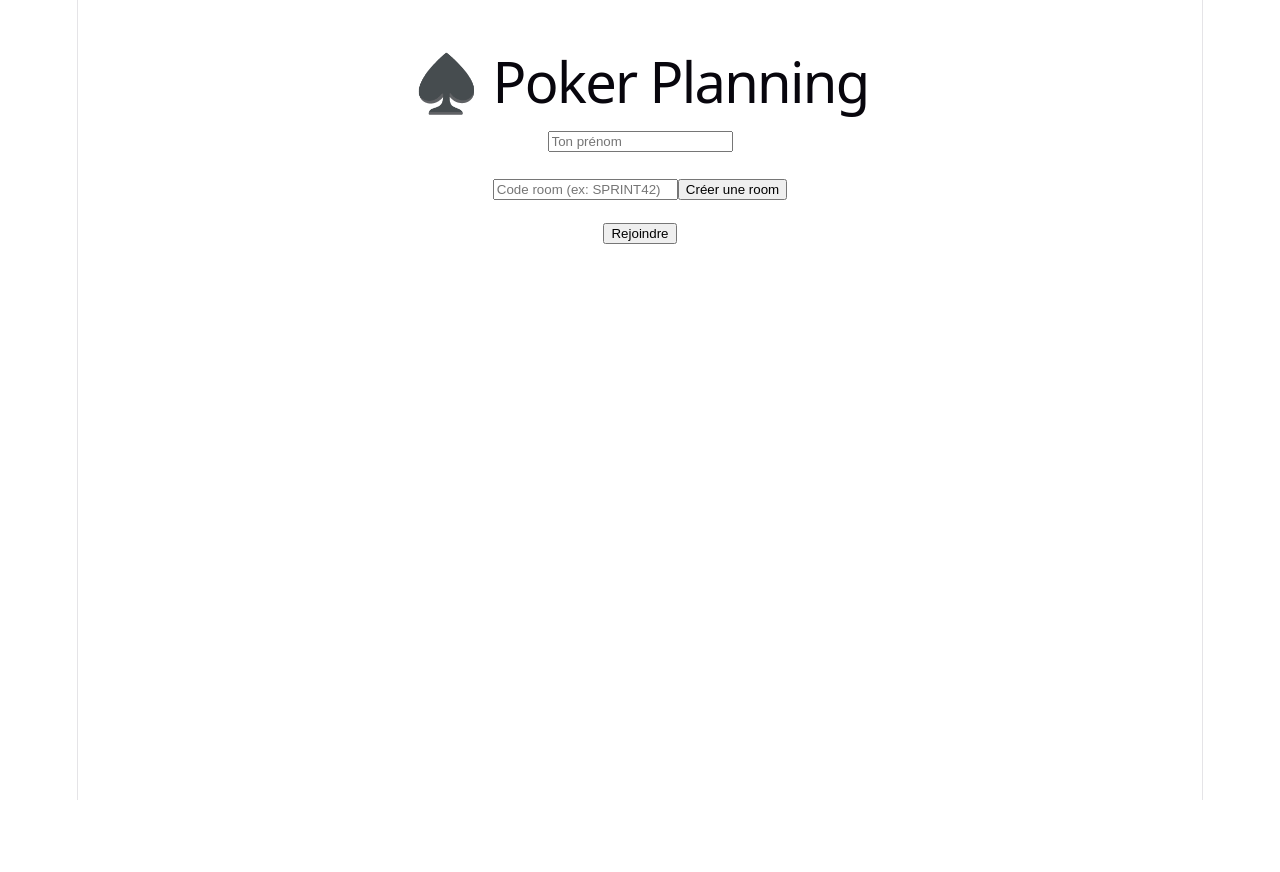
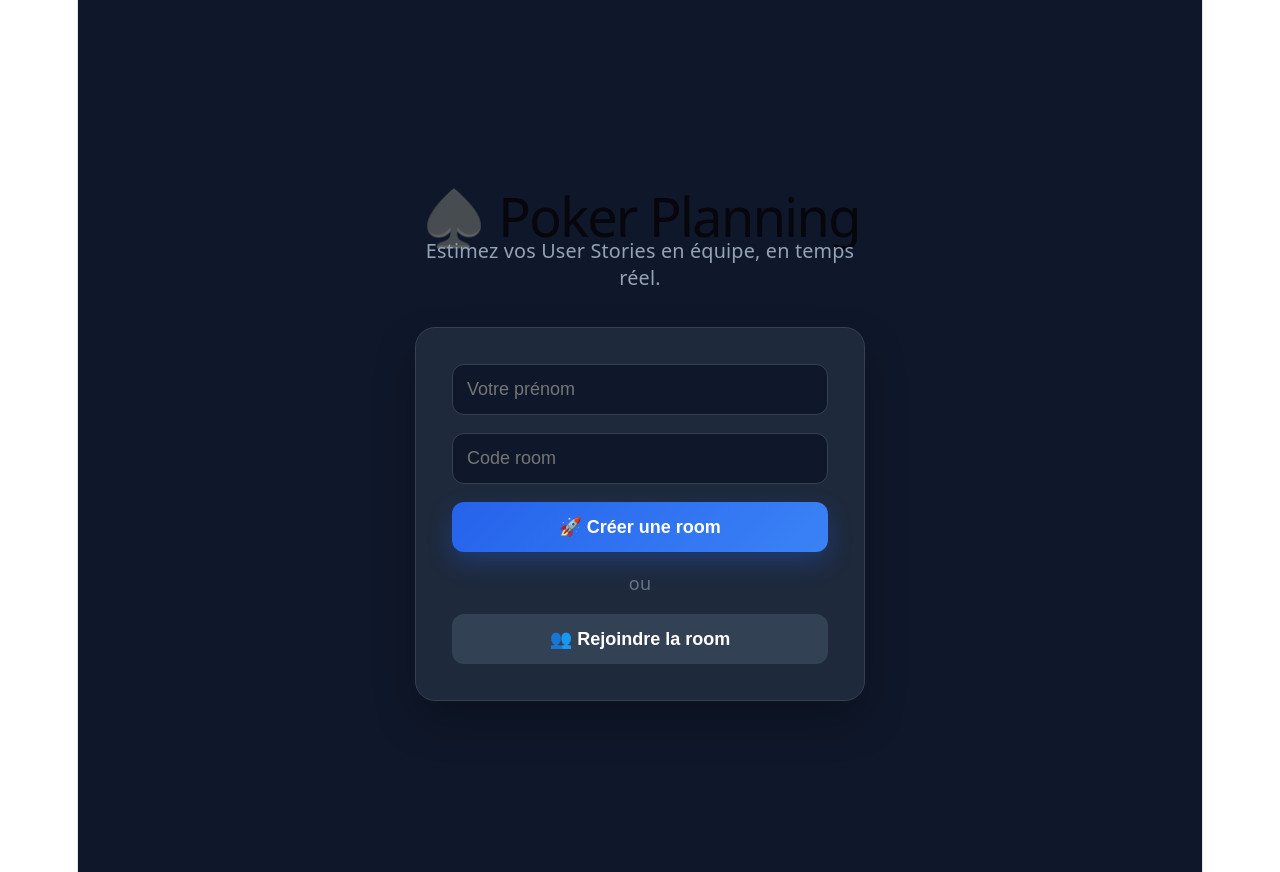
Before and after one commit to ThibaultMUS/poker-planning, a React (Vite) app: page / in a window 1280 px wide. Before the commit the page ends 800 px from the top, so only its background shows below. Built offline with nearby package versions, Linux system fonts and the light colour scheme.

Commit message:
Improve landing page and dashboard UI

```diff
--- a/src/App.jsx
+++ b/src/App.jsx
@@ -2,8 +2,15 @@ import { useEffect, useState } from "react";
 import Room from "./components/Room";
 
 export default function App() {
-  const [playerName, setPlayerName] = useState("");
-  const [roomCode, setRoomCode] = useState("");
+  const [playerName, setPlayerName] =
+    useState("");
+
+  const [roomCode, setRoomCode] =
+    useState("");
+
+  const [joined, setJoined] =
+    useState(false);
+
   function generateRoomCode() {
     const chars =
       "ABCDEFGHJKLMNPQRSTUVWXYZ23456789";
@@ -12,19 +19,23 @@ function generateRoomCode() {
 
     for (let i = 0; i < 6; i++) {
       code += chars.charAt(
-      Math.floor(Math.random() * chars.length)
+        Math.floor(
+          Math.random() * chars.length
+        )
       );
     }
 
     setRoomCode(code);
-}  const [joined, setJoined] = useState(false);
+  }
 
   useEffect(() => {
-    const params = new URLSearchParams(
+    const params =
+      new URLSearchParams(
         window.location.search
       );
 
-    const room = params.get("room");
+    const room =
+      params.get("room");
 
     if (room) {
       setRoomCode(room);
@@ -32,11 +43,8 @@ function generateRoomCode() {
   }, []);
 
   const handleJoin = () => {
-    if (!roomCode.trim()) {
-  generateRoomCode();
-  return;
-}
     if (!playerName.trim()) return;
+
     if (!roomCode.trim()) return;
 
     setJoined(true);
@@ -52,37 +60,153 @@ function generateRoomCode() {
   }
 
   return (
-    <div style={{ padding: "2rem" }}>
-      <h1>♠️ Poker Planning</h1>
+    <div
+      style={{
+        minHeight: "100vh",
+        background: "#0f172a",
+        color: "white",
+        display: "flex",
+        justifyContent: "center",
+        alignItems: "center",
+        padding: "2rem",
+      }}
+    >
+      <div
+        style={{
+          width: "450px",
+        }}
+      >
+        <h1
+          style={{
+            textAlign: "center",
+            fontSize: "3rem",
+            marginBottom: ".5rem",
+          }}
+        >
+          ♠️ Poker Planning
+        </h1>
 
-      <div>
+        <p
+          style={{
+            color: "#94a3b8",
+            textAlign: "center",
+            marginBottom: "2rem",
+            fontSize: "1.1rem",
+          }}
+        >
+          Estimez vos User Stories en
+          équipe, en temps réel.
+        </p>
+
+        <div
+          style={{
+            background: "#1e293b",
+            border:
+              "1px solid #334155",
+            borderRadius: "20px",
+            padding: "2rem",
+            boxShadow:
+              "0 20px 40px rgba(0,0,0,.25)",
+          }}
+        >
           <input
             value={playerName}
-          onChange={(e) => setPlayerName(e.target.value)}
-          placeholder="Ton prénom"
+            onChange={(e) =>
+              setPlayerName(
+                e.target.value
+              )
+            }
+            placeholder="Votre prénom"
+            style={{
+              width: "100%",
+              padding: "14px",
+              borderRadius: "12px",
+              border:
+                "1px solid #334155",
+              background: "#0f172a",
+              color: "white",
+              marginBottom: "1rem",
+              boxSizing:
+                "border-box",
+              fontSize: "1rem",
+            }}
           />
+
+          <input
+            value={roomCode}
+            onChange={(e) =>
+              setRoomCode(
+                e.target.value
+              )
+            }
+            placeholder="Code room"
+            style={{
+              width: "100%",
+              padding: "14px",
+              borderRadius: "12px",
+              border:
+                "1px solid #334155",
+              background: "#0f172a",
+              color: "white",
+              marginBottom: "1rem",
+              boxSizing:
+                "border-box",
+              fontSize: "1rem",
+            }}
+          />
+
+          <button
+            onClick={
+              generateRoomCode
+            }
+            style={{
+              width: "100%",
+              background:
+                "linear-gradient(135deg,#2563eb,#3b82f6)",
+              color: "white",
+              border: "none",
+              padding: "14px",
+              borderRadius: "12px",
+              fontWeight:
+                "bold",
+              cursor: "pointer",
+              fontSize: "1rem",
+              boxShadow:
+                "0 10px 25px rgba(37,99,235,.3)",
+            }}
+          >
+            🚀 Créer une room
+          </button>
+
+          <div
+            style={{
+              textAlign: "center",
+              margin: "1rem 0",
+              color: "#64748b",
+            }}
+          >
+            ou
           </div>
 
-      <div style={{ marginTop: "1rem" }}>
-        <input
-          value={roomCode}
-          onChange={(e) => setRoomCode(e.target.value)}
-          placeholder="Code room (ex: SPRINT42)"
-        />
           <button
+            onClick={handleJoin}
             style={{
-    marginTop: "0.5rem"
+              width: "100%",
+              background:
+                "#334155",
+              color: "white",
+              border: "none",
+              padding: "14px",
+              borderRadius: "12px",
+              fontWeight:
+                "bold",
+              cursor: "pointer",
+              fontSize: "1rem",
             }}
-  onClick={generateRoomCode}
           >
-  Créer une room
+            👥 Rejoindre la room
           </button>
         </div>
-
-      <div style={{ marginTop: "1rem" }}>
-        <button onClick={handleJoin}>
-          Rejoindre
-        </button>
       </div>
     </div>
   );
```
Lines whose indentation alone changed are shown as unchanged.
